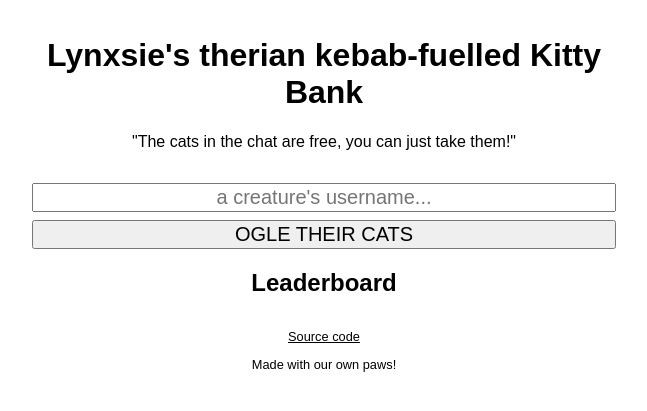
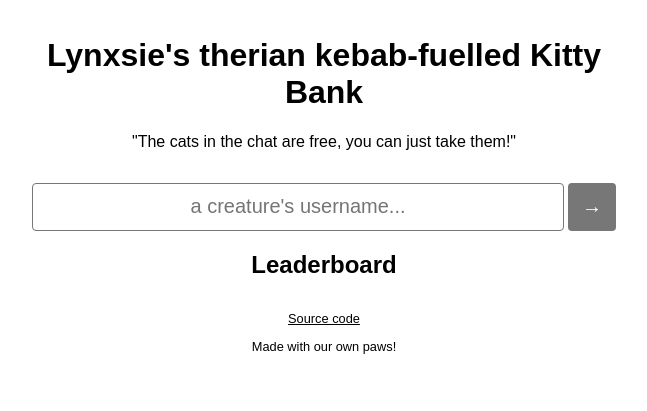
Before and after one commit to sleepycrow/catstat, a PHP site: template site/templates/home.html.twig in a window 1280 px wide. Shown: the top 411 px of the page, without its empty margins (316-963 px from the left). Run offline with PHP 8.4, Linux system fonts and the light colour scheme; the template is opened without the code that fills it, so the values that code supplies are empty; some libraries are stand-ins or nearby versions.

Commit message:
Revamp homepage search form

```diff
--- a/site/public/resx/css.css
+++ b/site/public/resx/css.css
@@ -1,3 +1,7 @@
+:root {
+	--border-radius: 4px;
+}
+
 * {
 	box-sizing: border-box;
 }
@@ -37,13 +41,44 @@ body > footer {
 	font-size: .8rem;
 }
 
+input {
+	border: 1px solid #777;
+	border-radius: var(--border-radius);
+}
+
+button {
+	border: none;
+	background-color: #777;
+	border-radius: var(--border-radius);
+	transition: background-color 0.1s;
+	cursor: pointer;
+	font-weight: bold;
+	color: #FFF;
+}
+
+button:hover {
+	background-color: #555;
+}
+
+.home-form {
+	display: flex;
+	width: 100%;
+	gap: 0.25rem;
+}
+
 .home-form input,
 .home-form button {
-	display: block;
-	width: 100%;
 	font-size: 1.25rem;
-	margin: .5rem 0;
 	text-align: center;
+	height: 3rem;
+}
+
+.home-form input {
+	flex: 1;
+}
+
+.home-form button {
+	width: 3rem;
 }
 
 .user-stats {
@@ -88,6 +123,7 @@ body > footer {
 	border: 1px solid #666;
 	background-color: #CCC;
 	padding: .25rem;
+	border-radius: var(--border-radius);
 }
 
 .notice header {
--- a/site/templates/home.html.twig
+++ b/site/templates/home.html.twig
@@ -5,7 +5,7 @@
 {% block content %}
 	<form method="GET" action="{{ url_for('lookup') }}" class="home-form">
 		<input type="text" name="user" placeholder="a creature's username..." />
-		<button>OGLE THEIR CATS</button>
+		<button>→</button>
 	</form>
 
 	<h2>Leaderboard</h2>
```
